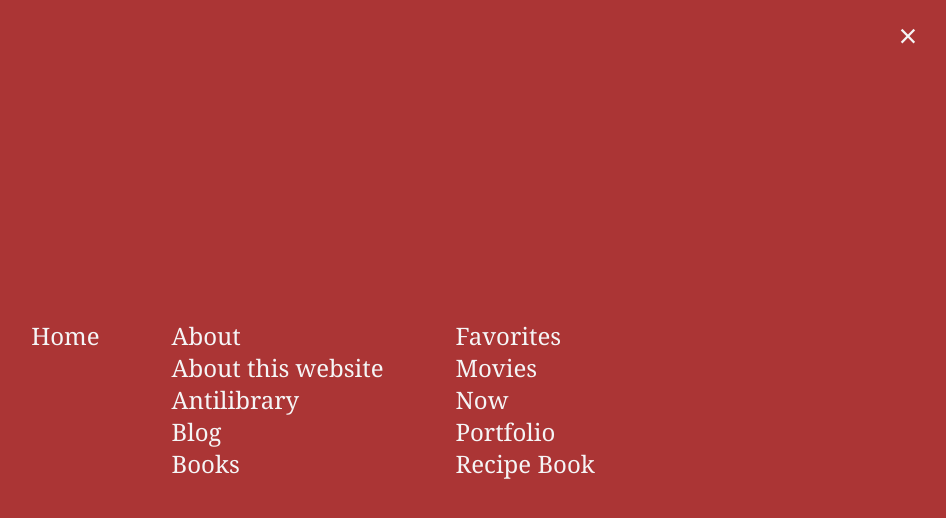
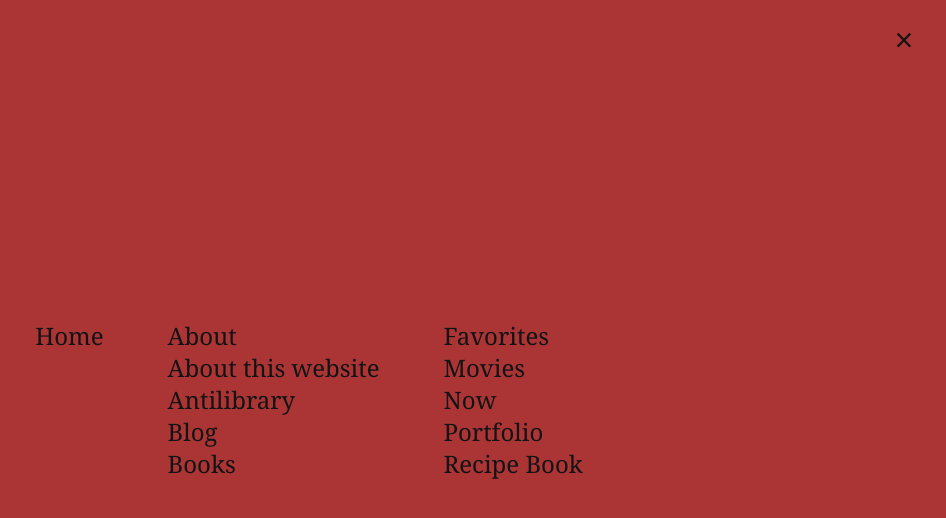
Before and after one commit to hgcl/clara-website, a Next.js app: page / in a window 1280 px wide. Both pictures are taken after a click on the button "Menu". Shown: the top 518 px of the page, without its empty margins (331-1277 px from the left). Built offline with nearby package versions, Linux system fonts and the light colour scheme; a web font is replaced by a local one; what @splitbee/web, @tailwindcss/typography would draw is missing.

Commit message:
:recycle: Write own code for menu pop up

```diff
--- a/components/Menu.js
+++ /dev/null
@@ -1,145 +0,0 @@
-import NextLink from "next/link";
-import { CLOSE } from "../lib/constants";
-import React from "react";
-import PropTypes from "prop-types";
-import { motion, AnimatePresence } from "framer-motion";
-
-/**
- * A modal is an overlay that focuses the customer's attention on a single task or set of controls.
- * It creates a mode that disables the main window but keeps it visible with the modal window as a child window in front of it.
- * Users must interact with the modal window before they can return to the parent application.
- */
-const Menu = ({ open, hideCloseButton, setOpen }) => {
-  const ulStyle =
-    "flex-1 font-serif text-lg sm:text-2xl max-w-3xl mx-auto px-8";
-  const liStyle = "pl-2";
-  const linkStyle = "hover:text-gray-darkest focus:text-gray-darkest";
-
-  const keydownHandler = ({ key }) => {
-    switch (key) {
-      case "Escape":
-        setOpen(false);
-        break;
-      default:
-    }
-  };
-
-  React.useEffect(() => {
-    document.addEventListener("keydown", keydownHandler);
-    return () => document.removeEventListener("keydown", keydownHandler);
-  });
-
-  return (
-    <AnimatePresence>
-      {open && (
-        <motion.div key="modal" exit={{ opacity: 0 }}>
-          {/* Modal container / overlay */}
-          <div
-            className="z-50 fixed w-screen h-screen"
-            onClick={() => setOpen(false)}
-          >
-            {/* Modal pop-up */}
-            <div
-              className="fixed top-0 left-0 flex flex-col h-screen w-screen m-auto bg-accent-dark text-gray-lightest  justify-center items-center"
-              onClick={() => setOpen(false)}
-            >
-              {!hideCloseButton && (
-                <div className="absolute top-4 right-8 text-4xl">
-                  <button onClick={() => setOpen(false)}>{CLOSE}</button>
-                </div>
-              )}
-              <nav className="sm:flex text-center sm:text-left">
-                <ul className={ulStyle}>
-                  <li className={liStyle}>
-                    <NextLink href="/">
-                      <a className={linkStyle}>Home</a>
-                    </NextLink>
-                    {/* {pageSeparator} */}
-                  </li>
-                </ul>
-                <ul className={ulStyle}>
-                  <li className={liStyle}>
-                    <NextLink href="/about">
-                      <a className={linkStyle}>About</a>
-                    </NextLink>
-                    {/* {pageSeparator} */}
-                  </li>
-                  <li className={liStyle}>
-                    <NextLink href="/about-this-website">
-                      <a className={linkStyle}>About&nbsp;this&nbsp;website</a>
-                    </NextLink>
-                    {/* {pageSeparator} */}
-                  </li>
-                  <li className={liStyle}>
-                    <NextLink href="/antilibrary">
-                      <a className={linkStyle}>Antilibrary</a>
-                    </NextLink>
-                    {/* {pageSeparator} */}
-                  </li>
-                  <li className={liStyle}>
-                    <NextLink href="/blog">
-                      <a className={linkStyle}>Blog</a>
-                    </NextLink>
-                    {/* {pageSeparator} */}
-                  </li>
-                  <li className={liStyle}>
-                    <NextLink href="/books">
-                      <a className={linkStyle}>Books</a>
-                    </NextLink>
-                    {/* {pageSeparator} */}
-                  </li>
-                </ul>
-                <ul className={ulStyle}>
-                  <li className={liStyle}>
-                    <NextLink href="/favorites">
-                      <a className={linkStyle}>Favorites</a>
-                    </NextLink>
-                    {/* {pageSeparator} */}
-                  </li>
-                  <li className={liStyle}>
-                    <NextLink href="/movies">
-                      <a className={linkStyle}>Movies</a>
-                    </NextLink>
-                    {/* {pageSeparator} */}
-                  </li>
-                  <li className={liStyle}>
-                    <NextLink href="/now">
-                      <a className={linkStyle}>Now</a>
-                    </NextLink>
-                    {/* {pageSeparator} */}
-                  </li>
-                  <li className={liStyle}>
-                    <NextLink href="/portfolio">
-                      <a className={linkStyle}>Portfolio</a>
-                    </NextLink>
-                    {/* {pageSeparator} */}
-                  </li>
-                  <li className={liStyle}>
-                    <NextLink href="/recipe-book">
-                      <a className={linkStyle}>Recipe&nbsp;Book</a>
-                    </NextLink>
-                  </li>
-                </ul>
-              </nav>
-            </div>
-          </div>
-        </motion.div>
-      )}
-    </AnimatePresence>
-  );
-};
-
-Menu.displayName = "Modal";
-
-Menu.propTypes = {
-  /** is modal open */
-  open: PropTypes.bool,
-  /** modal container by default document.body */
-  container: PropTypes.bool,
-  /** called on click close modal */
-  onClose: PropTypes.bool,
-  /** flag removes close button if enabled */
-  hideCloseButton: PropTypes.bool,
-};
-
-export default Menu;
--- a/components/MenuToggle.js
+++ b/components/MenuToggle.js
@@ -1,8 +1,9 @@
-import Logo from "../public/icons/Logo";
 import React, { useState, useEffect } from "react";
 import { debounce } from "../lib/helpers";
+import Logo from "../public/icons/Logo";
+import { CLOSE } from "../lib/constants";
 
-export const MenuToggle = ({ toggle, className }) => {
+export const MenuToggle = ({ toggle, setHook }) => {
   const [prevScrollPos, setPrevScrollPos] = useState(0);
   const [visible, setVisible] = useState(true);
   const position = visible ? "top-0" : "-top-20";
@@ -26,12 +27,26 @@ export const MenuToggle = ({ toggle, className }) => {
   }, [prevScrollPos, visible, handleScroll]);
 
   return (
+    <>
+      {setHook ? (
+        <button
+          aria-label="Close menu"
+          className="z-50 absolute top-5 right-9 text-4xl hover:text-gray-darkest transition duration-300"
+          onClick={toggle}
+        >
+          {CLOSE}
+        </button>
+      ) : (
         <button
           aria-label="Menu"
+          className={`z-50 cursor-pointer fixed right-8 top-8 duration-300 ${position} transform hover:-rotate-90 sm:opacity-80 hover:opacity-100`}
           onClick={toggle}
-      className={`z-40 fixed right-8 top-8 duration-300 ${position} transform hover:-rotate-90 sm:opacity-80 hover:opacity-100`}
         >
           <Logo className="fill-current text-accent w-8 md:w-12" />
         </button>
+      )}
+    </>
   );
 };
+
+export default MenuToggle;
--- /dev/null
+++ b/components/Navbar.js
@@ -0,0 +1,93 @@
+import React, { useState } from "react";
+import NextLink from "next/link";
+import { MenuToggle } from "./MenuToggle";
+
+const Navbar = () => {
+  const [navbarOpen, setNavbarOpen] = useState(false);
+  const handleToggle = () => {
+    setNavbarOpen(!navbarOpen);
+  };
+
+  const ulStyle =
+    "flex-1 font-serif text-xl sm:text-2xl max-w-2xl mx-auto px-8";
+  const liStyle = "py-1 sm:py-0";
+  const linkStyle = "hover:text-gray-darkest focus:text-gray-darkest";
+
+  return (
+    <nav className="z-40 relative">
+      <MenuToggle toggle={handleToggle} setHook={navbarOpen} />
+      {navbarOpen && (
+        <div
+          onClick={() => setNavbarOpen(false)}
+          className="flex flex-col items-center justify-center fixed top-0 left-0 h-screen w-screen bg-accent-dark text-center sm:text-left"
+        >
+          <div className="sm:flex">
+            <ul className={ulStyle}>
+              <li className={liStyle}>
+                <NextLink href="/">
+                  <a className={linkStyle}>Home</a>
+                </NextLink>
+              </li>
+            </ul>
+            <ul className={ulStyle}>
+              <li className={liStyle}>
+                <NextLink href="/about">
+                  <a className={linkStyle}>About</a>
+                </NextLink>
+              </li>
+              <li className={liStyle}>
+                <NextLink href="/about-this-website">
+                  <a className={linkStyle}>About&nbsp;this&nbsp;website</a>
+                </NextLink>
+              </li>
+              <li className={liStyle}>
+                <NextLink href="/antilibrary">
+                  <a className={linkStyle}>Antilibrary</a>
+                </NextLink>
+              </li>
+              <li className={liStyle}>
+                <NextLink href="/blog">
+                  <a className={linkStyle}>Blog</a>
+                </NextLink>
+              </li>
+              <li className={liStyle}>
+                <NextLink href="/books">
+                  <a className={linkStyle}>Books</a>
+                </NextLink>
+              </li>
+            </ul>
+            <ul className={ulStyle}>
+              <li className={liStyle}>
+                <NextLink href="/favorites">
+                  <a className={linkStyle}>Favorites</a>
+                </NextLink>
+              </li>
+              <li className={liStyle}>
+                <NextLink href="/movies">
+                  <a className={linkStyle}>Movies</a>
+                </NextLink>
+              </li>
+              <li className={liStyle}>
+                <NextLink href="/now">
+                  <a className={linkStyle}>Now</a>
+                </NextLink>
+              </li>
+              <li className={liStyle}>
+                <NextLink href="/portfolio">
+                  <a className={linkStyle}>Portfolio</a>
+                </NextLink>
+              </li>
+              <li className={liStyle}>
+                <NextLink href="/recipe-book">
+                  <a className={linkStyle}>Recipe&nbsp;Book</a>
+                </NextLink>
+              </li>
+            </ul>
+          </div>
+        </div>
+      )}
+    </nav>
+  );
+};
+
+export default Navbar;
--- a/components/layout.js
+++ b/components/layout.js
@@ -3,8 +3,7 @@ import Alert from "../components/alert";
 import Meta from "./meta";
 import Hentry from "./Hentry";
 import Hcard from "./Hcard";
-import Menu from "./Menu";
-import { MenuToggle } from "./MenuToggle";
+import Navbar from "./Navbar";
 import React, { useState } from "react";
 
 export default function Layout({
@@ -21,10 +20,7 @@ export default function Layout({
       <Meta title={title} />
       <div className={`min-h-screen z-10 relative ${bottomMargin}`}>
         <Alert showAlert={showAlert} />
-        <Menu open={open} setOpen={setOpen} />
-        {!open && (
-          <MenuToggle toggle={() => setOpen(!open)} className="w-screen" />
-        )}
+        <Navbar />
         <Hentry>
           <Hcard />
           {!noHentry && <main>{children}</main>}
```
Lines whose indentation alone changed are shown as unchanged.
